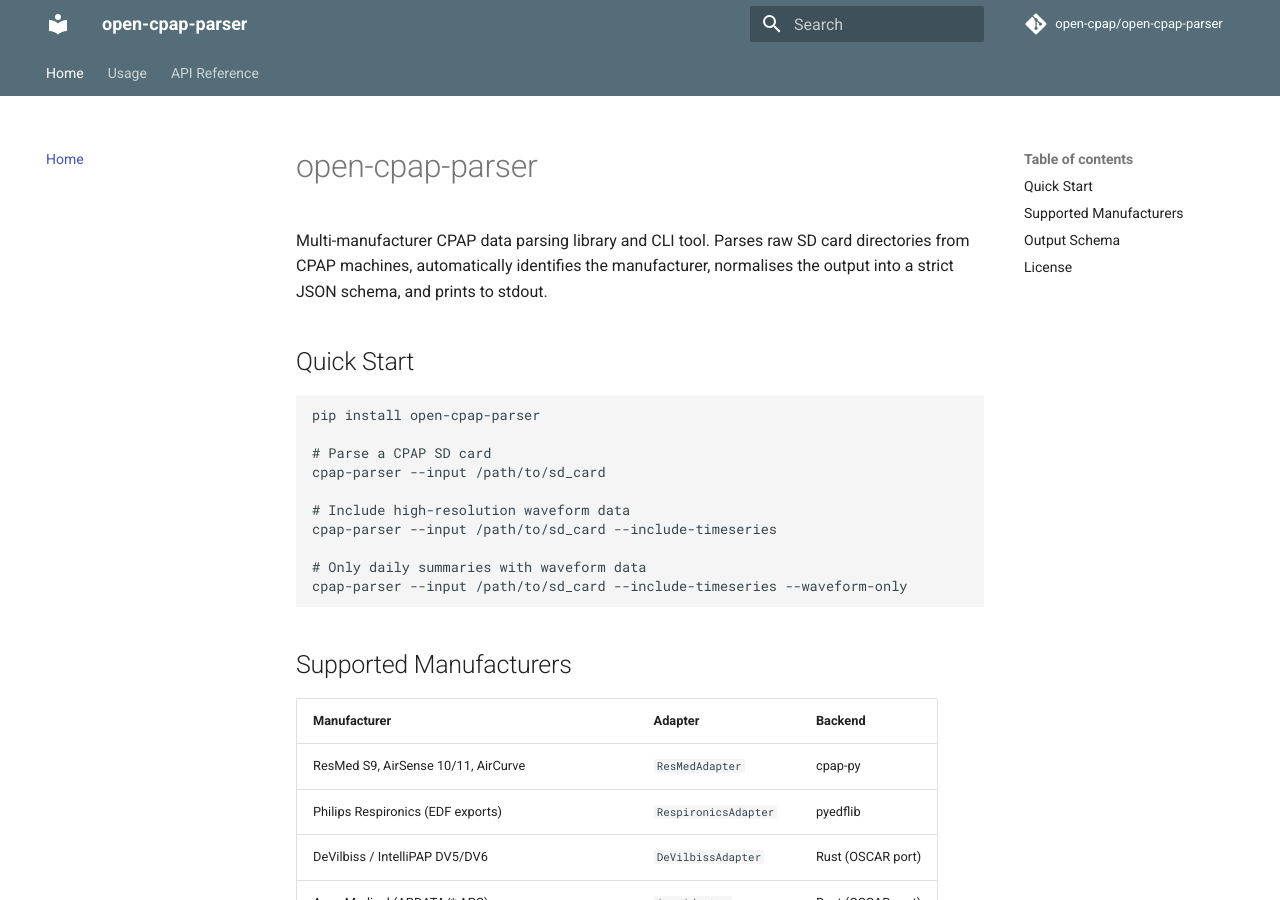
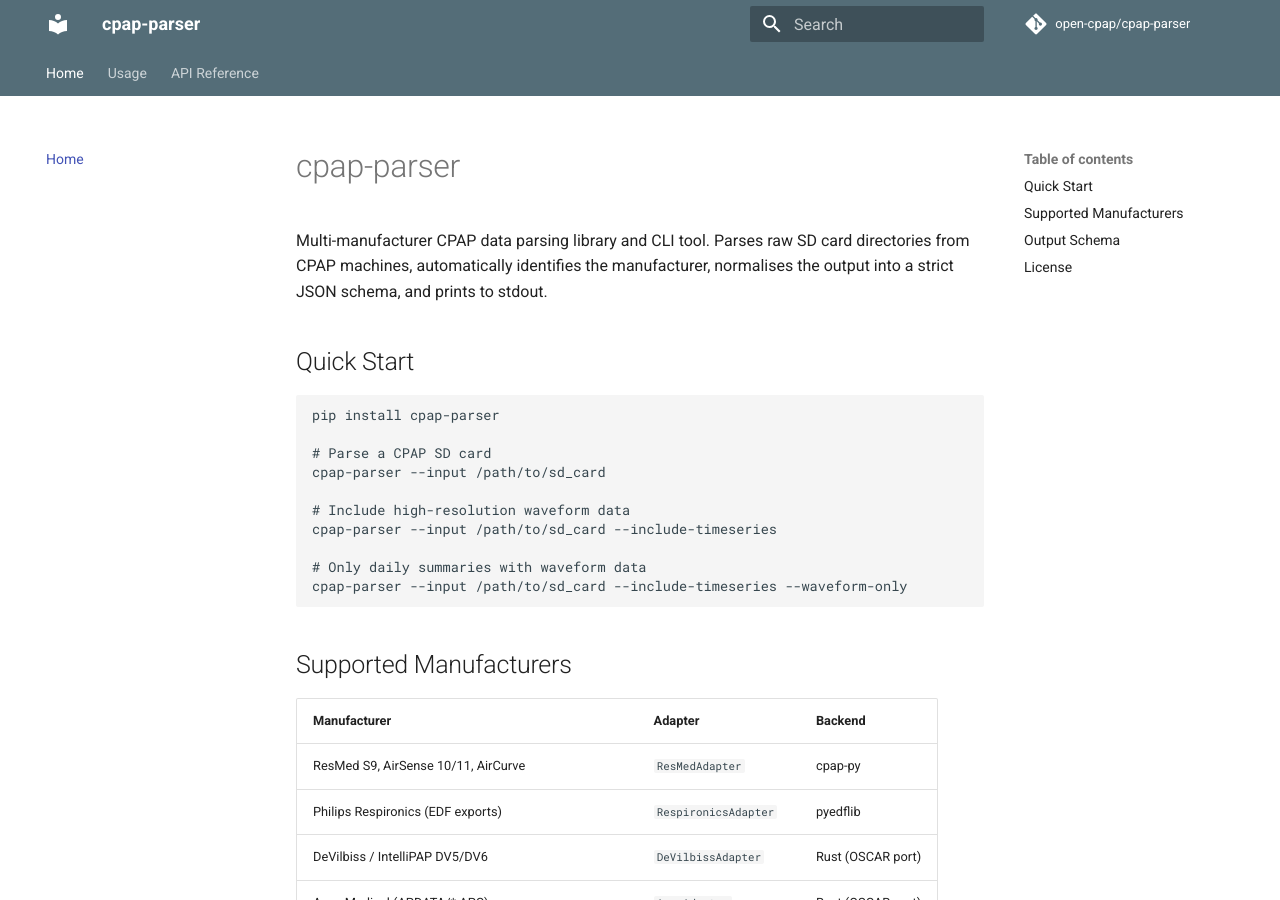
Before and after one commit to kilo-WATT/cpap-parser, an MkDocs documentation site: the page built from docs/index.md, in a window 1280 px wide and 900 px high. Built offline with MkDocs 1.6.1 and Material for MkDocs 9.7.7, drawn with Linux system fonts in a browser that asks for light colours; comment, search, counter and statistics services are not loaded.

Commit message:
chore: rename package from open-cpap-parser to cpap-parser
Update distribution name, repo URLs, and documentation to match the
GitLab project rename from open-cpap/open-cpap-parser to open-cpap/cpap-parser.

Co-Authored-By: Claude Sonnet 4.6 <noreply@anthropic.com>

````diff
--- a/Cargo.toml
+++ b/Cargo.toml
@@ -1,12 +1,12 @@
 [package]
-name = "open-cpap-parser"
+name = "cpap-parser"
 version = "0.1.0"
 edition = "2021"
 description = "Multi-manufacturer CPAP data parsing — Rust extension module"
 license = "GPL-3.0-or-later"
 license-file = "LICENSE.md"
-documentation = "https://gitlab.com/open-cpap/open-cpap-parser"
-repository = "https://gitlab.com/open-cpap/open-cpap-parser"
+documentation = "https://gitlab.com/open-cpap/cpap-parser"
+repository = "https://gitlab.com/open-cpap/cpap-parser"
 
 [lib]
 crate-type = ["cdylib"]
--- a/docs/index.md
+++ b/docs/index.md
@@ -1,11 +1,11 @@
-# open-cpap-parser
+# cpap-parser
 
 Multi-manufacturer CPAP data parsing library and CLI tool. Parses raw SD card directories from CPAP machines, automatically identifies the manufacturer, normalises the output into a strict JSON schema, and prints to stdout.
 
 ## Quick Start
 
 ```bash
-pip install open-cpap-parser
+pip install cpap-parser
 
 # Parse a CPAP SD card
 cpap-parser --input /path/to/sd_card
--- a/mkdocs.yml
+++ b/mkdocs.yml
@@ -1,8 +1,8 @@
-site_name: open-cpap-parser
+site_name: cpap-parser
 site_description: Multi-manufacturer CPAP data parsing library and CLI
-site_url: https://open-cpap.gitlab.io/open-cpap-parser/
-repo_url: https://gitlab.com/open-cpap/open-cpap-parser
-repo_name: open-cpap/open-cpap-parser
+site_url: https://open-cpap.gitlab.io/cpap-parser/
+repo_url: https://gitlab.com/open-cpap/cpap-parser
+repo_name: open-cpap/cpap-parser
 
 theme:
   name: material
````
Also changed, not shown: .opencode/AGENTS.md (+1 -1 lines), NOTICE.md (+2 -2 lines), README.md (+4 -4 lines), pyproject.toml (+4 -4 lines).
